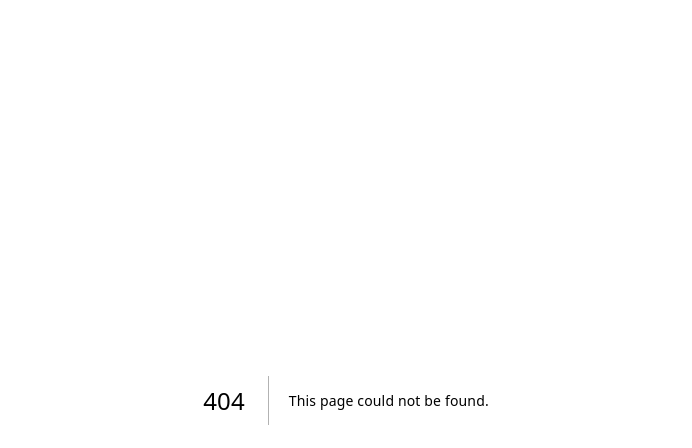
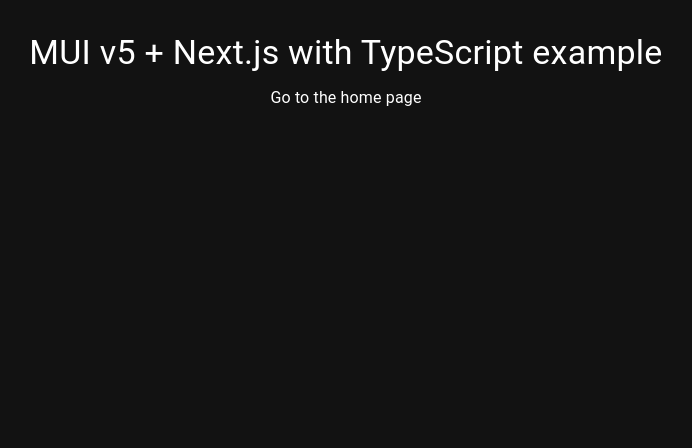
Before and after one commit to Matt-Seath/FlashFire, a Next.js app in the folder frontend/: page /backtest in a window 1280 px wide. Before the commit this address had no page. Shown: the top 448 px of the page, without its empty margins (294-986 px from the left). Built offline with nearby package versions, Linux system fonts and the light colour scheme.

Commit message:
dynamic links for nav

```diff
--- /dev/null
+++ b/frontend/src/pages/backtest/index.tsx
@@ -0,0 +1,25 @@
+import * as React from "react";
+import Container from "@mui/material/Container";
+import Typography from "@mui/material/Typography";
+import Box from "@mui/material/Box";
+
+export default function BackTest() {
+  return (
+    <Container maxWidth="lg">
+      <Box
+        sx={{
+          my: 4,
+          display: "flex",
+          flexDirection: "column",
+          justifyContent: "center",
+          alignItems: "center",
+        }}
+      >
+        <Typography variant="h4" component="h1" gutterBottom>
+          MUI v5 + Next.js with TypeScript example
+        </Typography>
+        <Box maxWidth="sm">Go to the home page</Box>
+      </Box>
+    </Container>
+  );
+}
```
Also changed, not shown: frontend/src/components/dashboard/drawer.tsx (+8 -2 lines), frontend/src/components/place_holder.tsx (+23 -1 lines), frontend/src/pages/index.tsx (+28 -1 lines), 1 other file (tests, documents, lock files or other folders).
